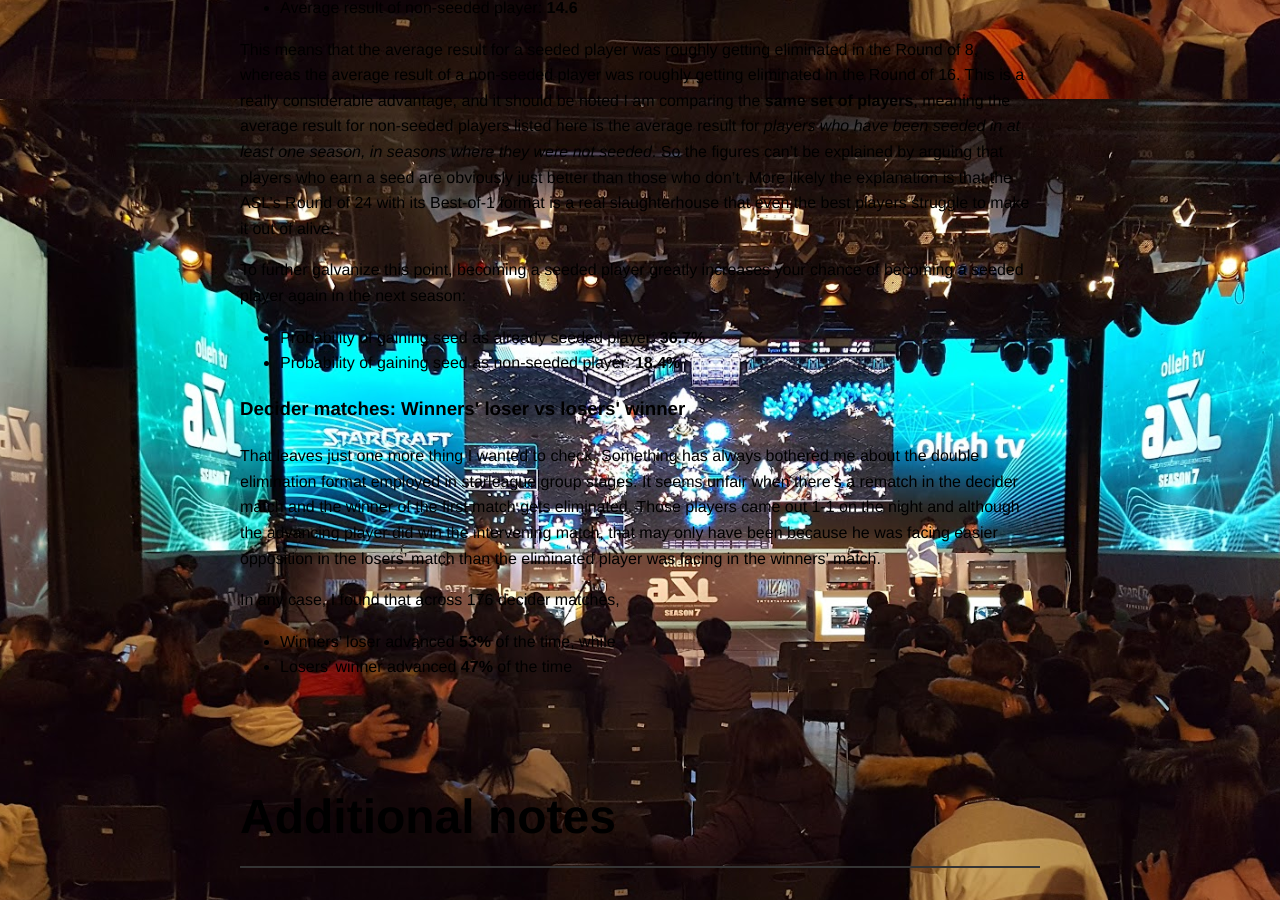
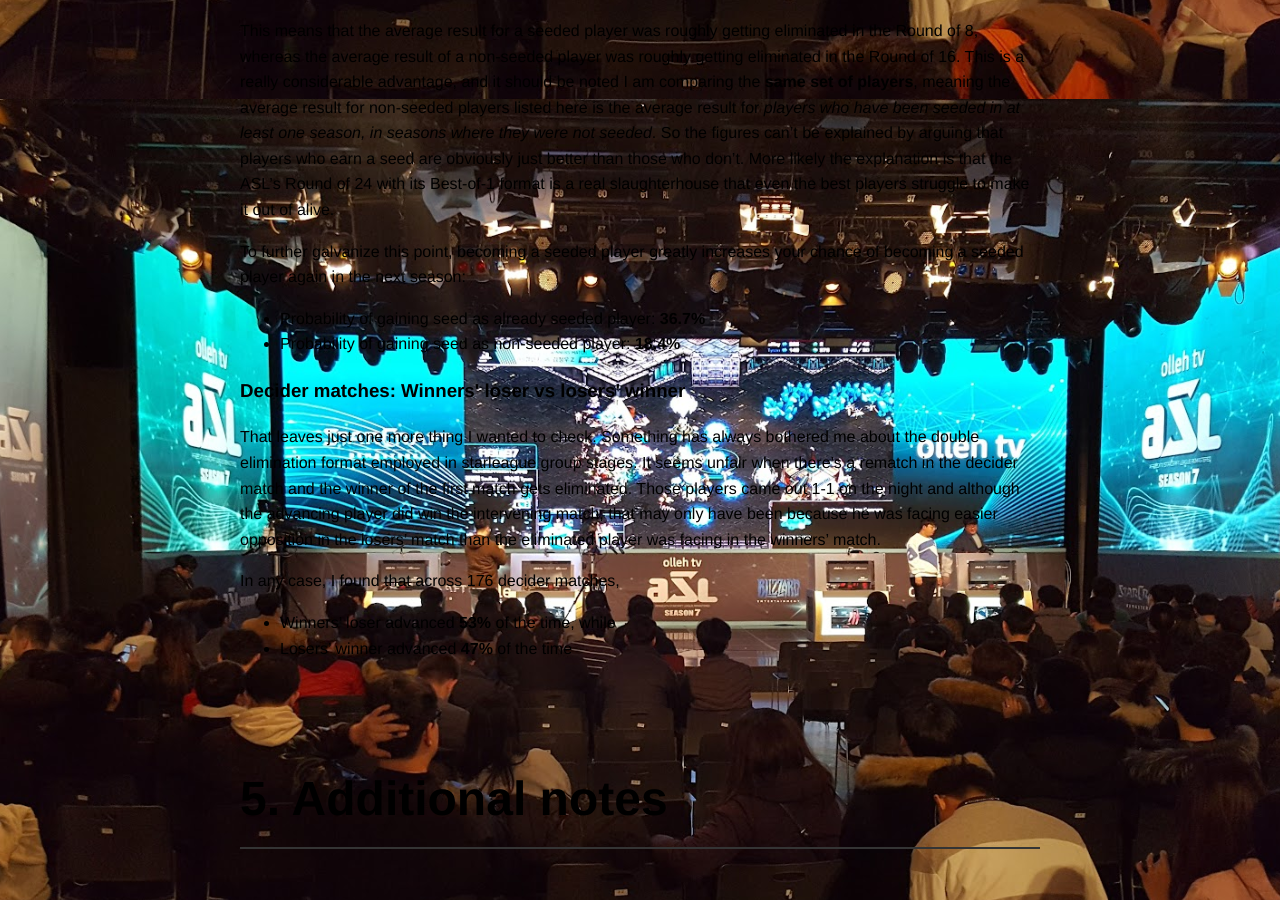
Before and after one commit to JackyVSO/Starcraft, a Jekyll site: the page built from index.md, in a window 1280 px wide and 900 px high, scrolled down 35901 px. Built offline with Jekyll 4.4.1, drawn with Linux system fonts in a browser that asks for light colours.

```diff
--- a/index.md
+++ b/index.md
@@ -1249,9 +1249,8 @@
 </table>
 
 Cross spawns has by far the strongest effect on the duration of PvZs, whereas it has little effect on TvT and TvZ. Again, I'll leave it to the experts to interpret this difference but I'm curious about the answer.
-<br/>
+<br/><br/>
 <h2>Series stats</h2>
-<br/>
 <h3 id="A3">The first game myth</h3>
 
 In almost every single pre-series interview ever, one or both players states that they "just need to win the first map" and then they'll probably take the whole series. It's really remarkable how ubiquitous this belief is. (And by the way, why are those pre-series interviews always so boring?! Is it something about Korean culture? Whenever they're on, I keep thinking of all the stupid nonsense I'd be saying if I had the floor instead.) Anyway, that was actually what prompted me to start gathering all this data in the first place. This incessantly repeated claim just sounded spurious to me, so I wanted to check it. So I did, and I found that
@@ -1323,4 +1322,4 @@
 
 
 <br/><br/>
-<h1>Additional notes</h1>
+<h1>5. Additional notes</h1>
```
